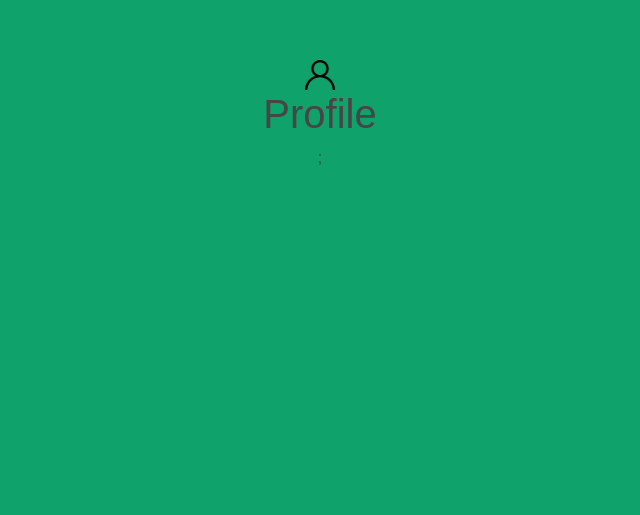
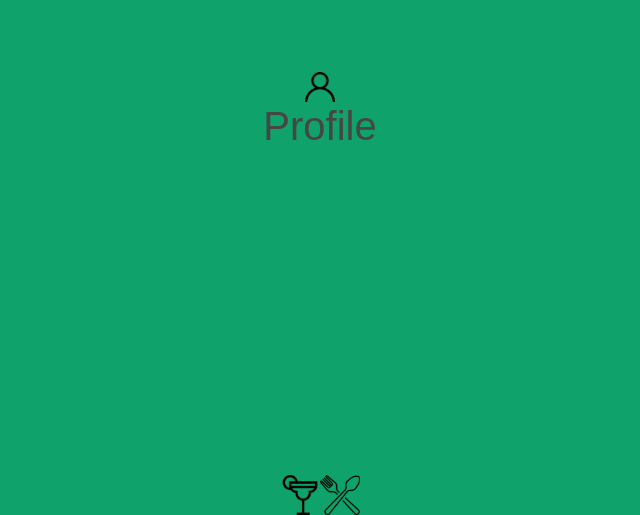
Before and after one commit to ViParis0/projeto-pessoal-trybe-recipes-api, a React (Create React App) app: page /profile in a window 1280 px wide. Shown: the part 285-800 px from the top of the page, without its empty margins (320-960 px from the left). Built offline with nearby package versions, Linux system fonts and the light colour scheme.

Commit message:
requisitos 16, 17 e 18

```diff
--- a/src/App.css
+++ b/src/App.css
@@ -8,6 +8,11 @@
   height: 100vh;
   justify-content: center;
   width: 100%;
+}
+
+.fixed {
+  position: fixed;
+  bottom: 0px;
 }
 
 .rocksGlass {
--- a/src/component/Footer.js
+++ b/src/component/Footer.js
@@ -6,6 +6,7 @@ import mealIcon from '../images/mealIcon.svg';
 function Footer() {
   return (
     <footer
+      className="fixed"
       data-testid="footer"
     >
       <Link
--- a/src/pages/Drinks.js
+++ b/src/pages/Drinks.js
@@ -1,5 +1,6 @@
 import React, { useContext, useEffect } from 'react';
 import Header from '../component/Header';
+import Footer from '../component/Footer';
 import MyContext from '../context/myContext';
 
 export default function Drinks() {
@@ -11,6 +12,7 @@ export default function Drinks() {
     <>
       <Header pageName="Drinks" />
       <h1>Drinks</h1>
+      <Footer />
     </>
   );
 }
--- a/src/pages/Foods.js
+++ b/src/pages/Foods.js
@@ -1,4 +1,5 @@
 import React, { useContext, useEffect } from 'react';
+import Footer from '../component/Footer';
 import Header from '../component/Header';
 import MyContext from '../context/myContext';
 
@@ -10,6 +11,7 @@ export default function Foods() {
   return (
     <div>
       <Header pageName="Foods" />
+      <Footer />
     </div>
   );
 }
--- a/src/pages/Profile.js
+++ b/src/pages/Profile.js
@@ -1,11 +1,12 @@
 import React from 'react';
+import Footer from '../component/Footer';
 import Header from '../component/Header';
 
 export default function Profile() {
   return (
     <>
       <Header pageName="Profile" shouldSearch={ false } />
-      ;
+      <Footer />
     </>
   );
 }
```
